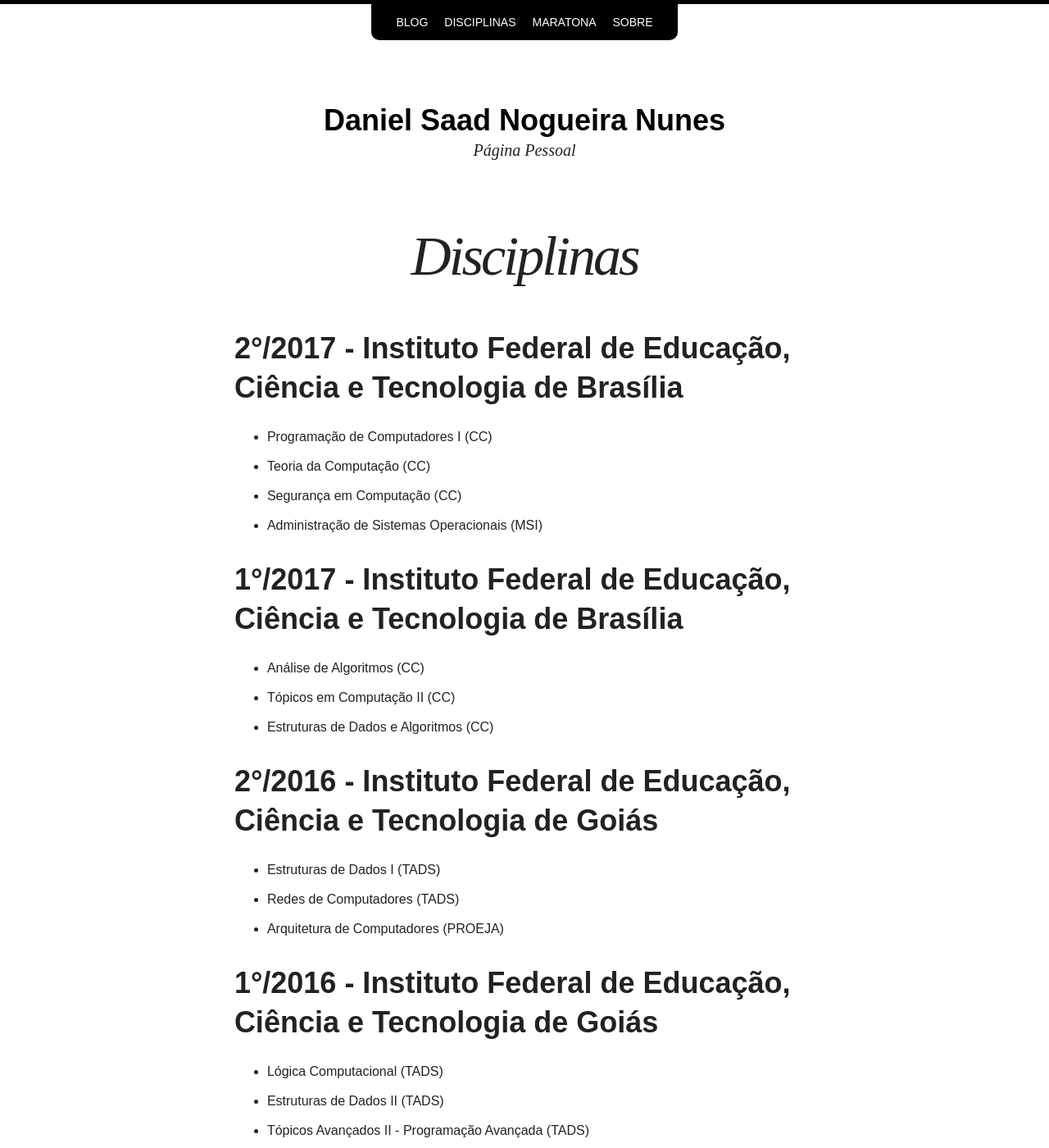
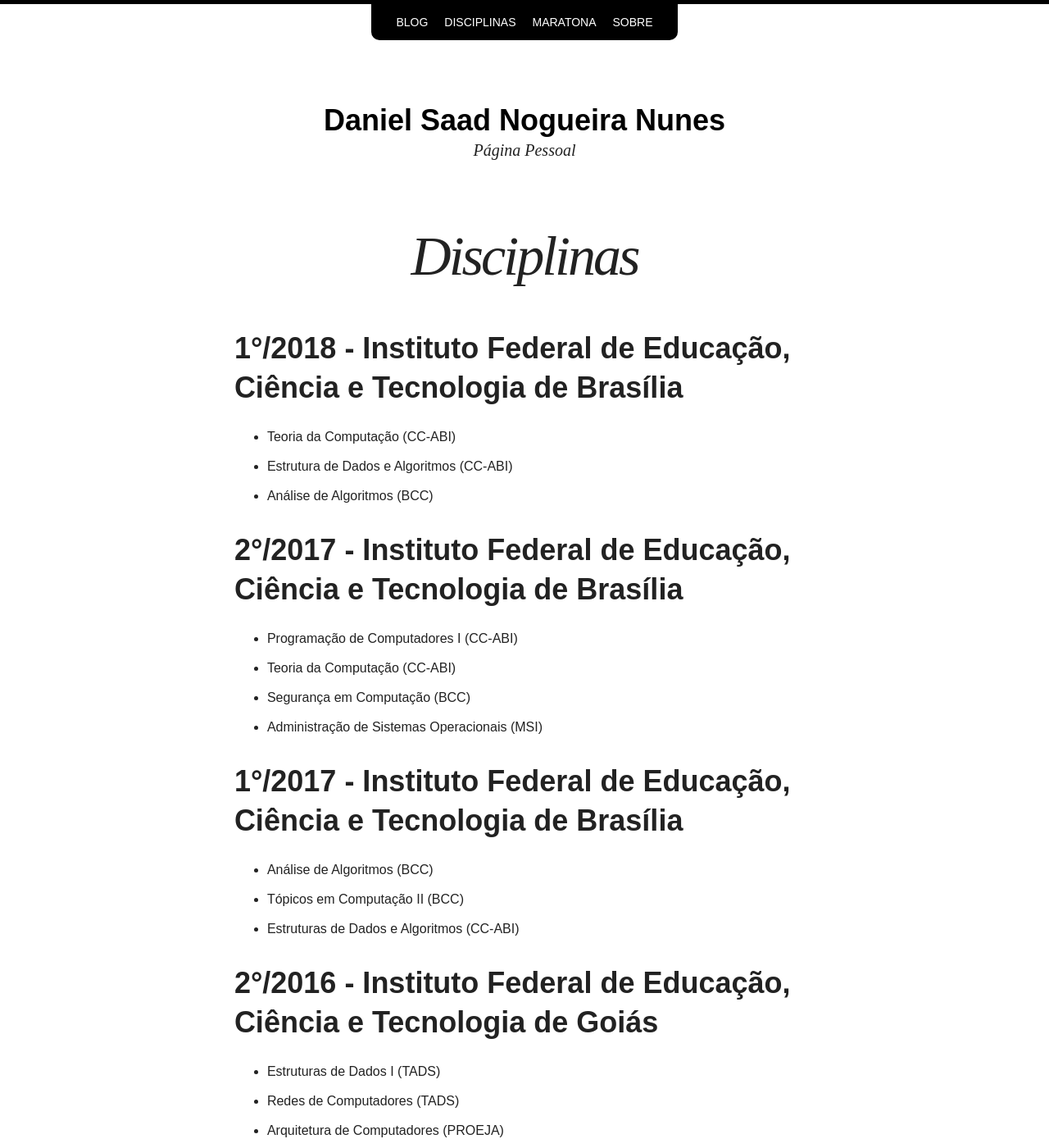
Before and after one commit to danielsaad/danielsaad.github.io, a Jekyll site: the page built from disciplinas/index.md, in a window 1280 px wide and 1400 px high. Shown: the whole window at 82% size. Built offline with Jekyll 4.4.1, drawn with Linux system fonts in a browser that asks for light colours; nearby versions of some CDN libraries.

Commit message:
adicionando disciplinas 2018-1

```diff
--- a/disciplinas/index.md
+++ b/disciplinas/index.md
@@ -4,18 +4,25 @@
 layout: page
 ---
 
+# 1°/2018 - Instituto Federal de Educação, Ciência e Tecnologia de Brasília
+
+* Teoria da Computação (CC-ABI)
+* Estrutura de Dados e Algoritmos (CC-ABI)
+* Análise de Algoritmos (BCC)
+
+
 # 2°/2017 - Instituto Federal de Educação, Ciência e Tecnologia de Brasília
 
-* Programação de Computadores I (CC)
-* Teoria da Computação (CC)
-* Segurança em Computação (CC)
+* Programação de Computadores I (CC-ABI)
+* Teoria da Computação (CC-ABI)
+* Segurança em Computação (BCC)
 * Administração de Sistemas Operacionais (MSI)
 
 # 1°/2017 - Instituto Federal de Educação, Ciência e Tecnologia de Brasília
 
-* Análise de Algoritmos (CC)
-* Tópicos em Computação II (CC)
-* Estruturas de Dados e Algoritmos (CC)
+* Análise de Algoritmos (BCC)
+* Tópicos em Computação II (BCC)
+* Estruturas de Dados e Algoritmos (CC-ABI)
 
 # 2°/2016 - Instituto Federal de Educação, Ciência e Tecnologia de Goiás
 
```
Also changed, not shown: disciplinas/disciplinas.md (+8 -3 lines).
